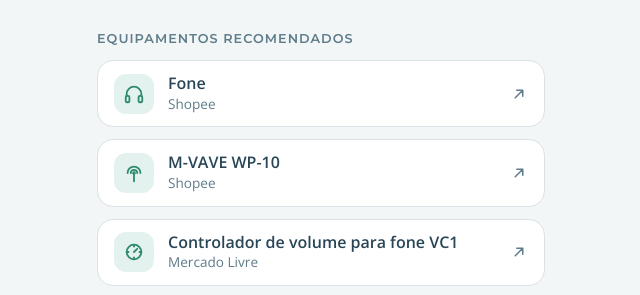
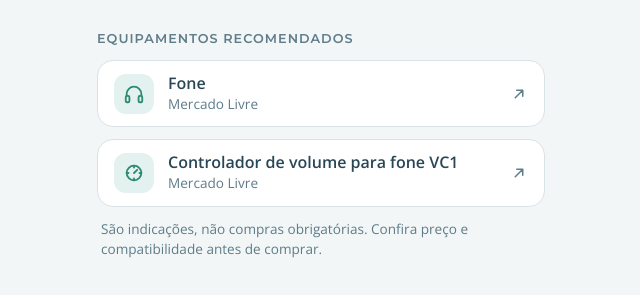
Before and after one commit to louvorpibvg/louvorpibvg.github.io, a plain HTML site: page index.html in a window 1280 px wide. Shown: the part 452-747 px from the top of the page, without its empty margins (319-959 px from the left). Drawn offline with nearby package versions, Linux system fonts and the light colour scheme.

Commit message:
Update recommended equipment links and details
Updated product links and details for recommended equipment.

```diff
--- a/index.html
+++ b/index.html
@@ -284,25 +284,13 @@
       <h2 id="t-equipamentos">Equipamentos recomendados</h2>
       <ul class="lista">
         <li>
-          <a class="link" href="https://br.shp.ee/Cc43zkN" target="_blank" rel="noopener">
+          <a class="link" href="https://www.mercadolivre.com.br/p/MLB42690619?matt_tool=38524122&amp;pdp_filters=item_id:MLB4313498561&amp;ua=HUNc7znxGOWSrGlzvaR-Fs2YEgUDq_4E6SSIfKr-EHJZjvI#origin=share&amp;sid=share&amp;wid=MLB4313498561&amp;action=copy" target="_blank" rel="noopener">
             <span class="icone" aria-hidden="true">
               <svg viewBox="0 0 24 24" fill="none" stroke="currentColor" stroke-width="2" stroke-linecap="round" stroke-linejoin="round"><path d="M4 14v-2a8 8 0 0 1 16 0v2"/><rect x="3" y="14" width="4" height="7" rx="1.5"/><rect x="17" y="14" width="4" height="7" rx="1.5"/></svg>
             </span>
             <span class="textos">
               <span class="nome">Fone</span>
-              <span class="detalhe">Shopee</span>
-            </span>
-            <svg class="seta" viewBox="0 0 24 24" fill="none" stroke="currentColor" stroke-width="2" stroke-linecap="round" stroke-linejoin="round" aria-hidden="true"><path d="M7 17 17 7M9 7h8v8"/></svg>
-          </a>
-        </li>
-        <li>
-          <a class="link" href="https://br.shp.ee/d4Twdta" target="_blank" rel="noopener">
-            <span class="icone" aria-hidden="true">
-              <svg viewBox="0 0 24 24" fill="none" stroke="currentColor" stroke-width="2" stroke-linecap="round" stroke-linejoin="round"><path d="M5 12a7 7 0 0 1 14 0"/><path d="M8.5 12a3.5 3.5 0 0 1 7 0"/><circle cx="12" cy="12" r="1"/><path d="M12 13v8"/></svg>
-            </span>
-            <span class="textos">
-              <span class="nome">M-VAVE WP-10</span>
-              <span class="detalhe">Shopee</span>
+              <span class="detalhe">Mercado Livre</span>
             </span>
             <svg class="seta" viewBox="0 0 24 24" fill="none" stroke="currentColor" stroke-width="2" stroke-linecap="round" stroke-linejoin="round" aria-hidden="true"><path d="M7 17 17 7M9 7h8v8"/></svg>
           </a>
```
